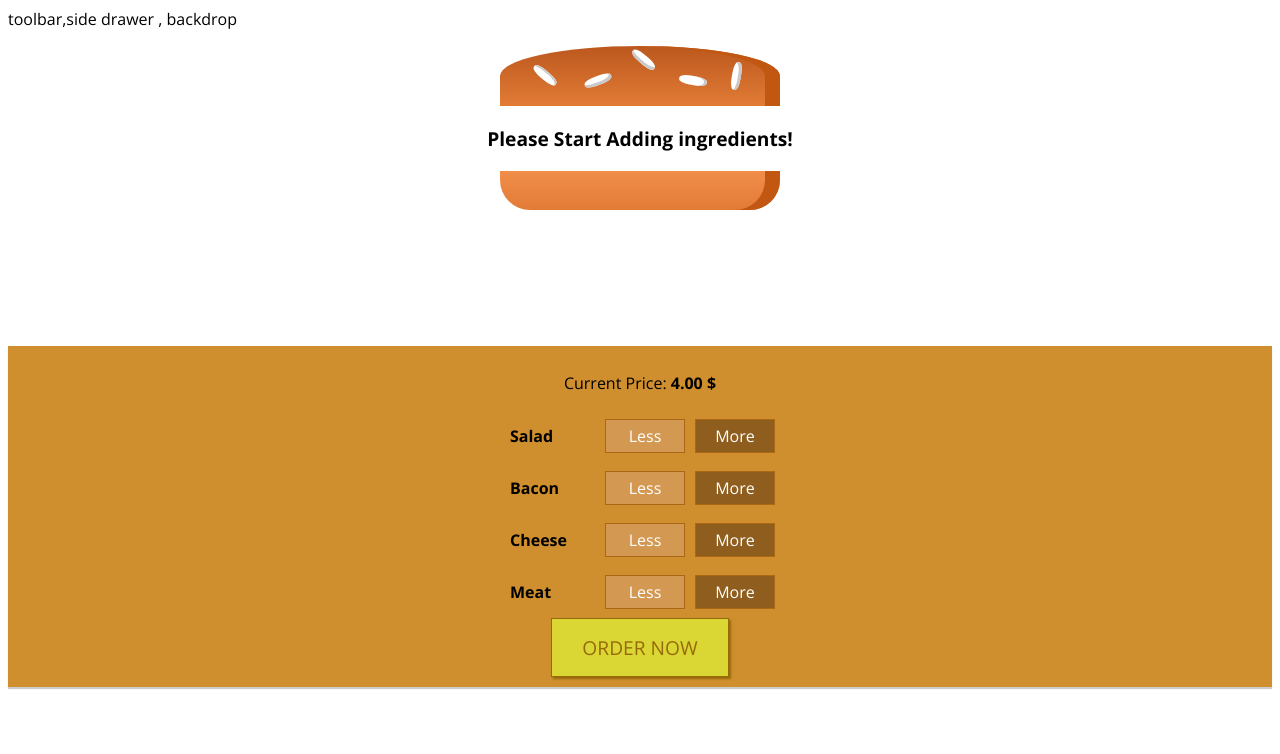
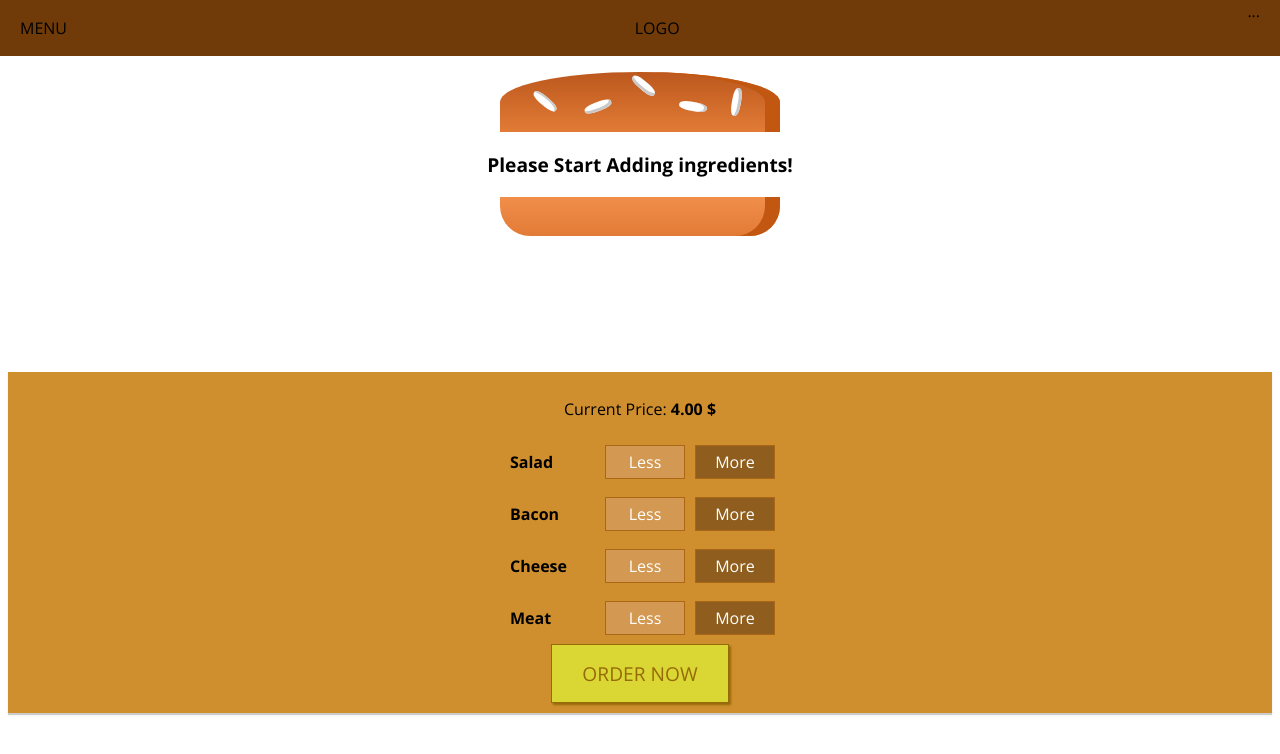
Before and after one commit to AbdelazizMalfy/burger-builder, a React (Create React App) app: page / in a window 1280 px wide. Shown: the top 754 px of the page. Built offline with nearby package versions, Linux system fonts and the light colour scheme.

Commit message:
Toolbar Added

```diff
--- a/src/components/Layout/Layout.css
+++ b/src/components/Layout/Layout.css
@@ -1,3 +1,3 @@
 .content {
-    margin-top: 16px;
+    margin-top: 72px;
 }
--- a/src/components/Layout/Layout.js
+++ b/src/components/Layout/Layout.js
@@ -1,12 +1,14 @@
 import React from 'react'
 
 import './Layout.css';
+
+import Toolbar from '../Navigation/Toolbar/Toolbar';
 
 function Layout(props) {
     return (
         <div>
             <div>
-                toolbar,side drawer , backdrop
+                <Toolbar />
             </div>
             <main className="content">
                 {props.children}
--- /dev/null
+++ b/src/components/Navigation/Toolbar/Toolbar.css
@@ -0,0 +1,18 @@
+.Toolbar {
+    height: 56px;
+    width: 100%;
+    position: fixed;
+    top:0;
+    left:0;
+    background-color: #703B09;
+    display: flex;
+    justify-content: space-between;
+    align-items: center;
+    padding: 0 20px;
+    box-sizing: border-box;
+    z-index: 90;
+}
+
+.Toolbar nav{
+    height: 100%;
+}
--- /dev/null
+++ b/src/components/Navigation/Toolbar/Toolbar.js
@@ -0,0 +1,16 @@
+import React from 'react';
+
+import './Toolbar.css';
+
+function Toolbar(props) {
+    return (
+        <header className="Toolbar">
+            <div>MENU</div>
+            <div>LOGO</div>
+            <nav>
+                ...
+            </nav>
+        </header>
+    )
+}
+export default Toolbar;
```
